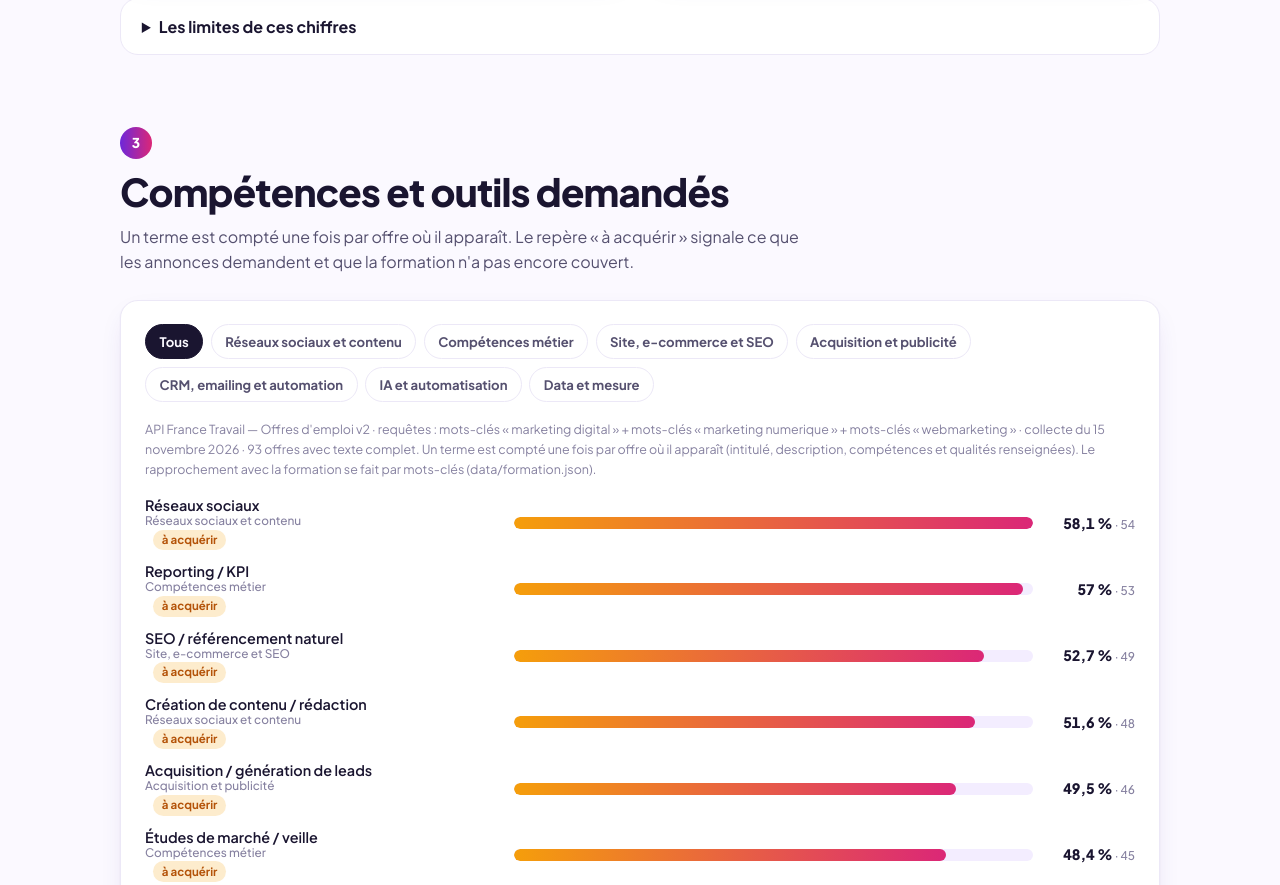
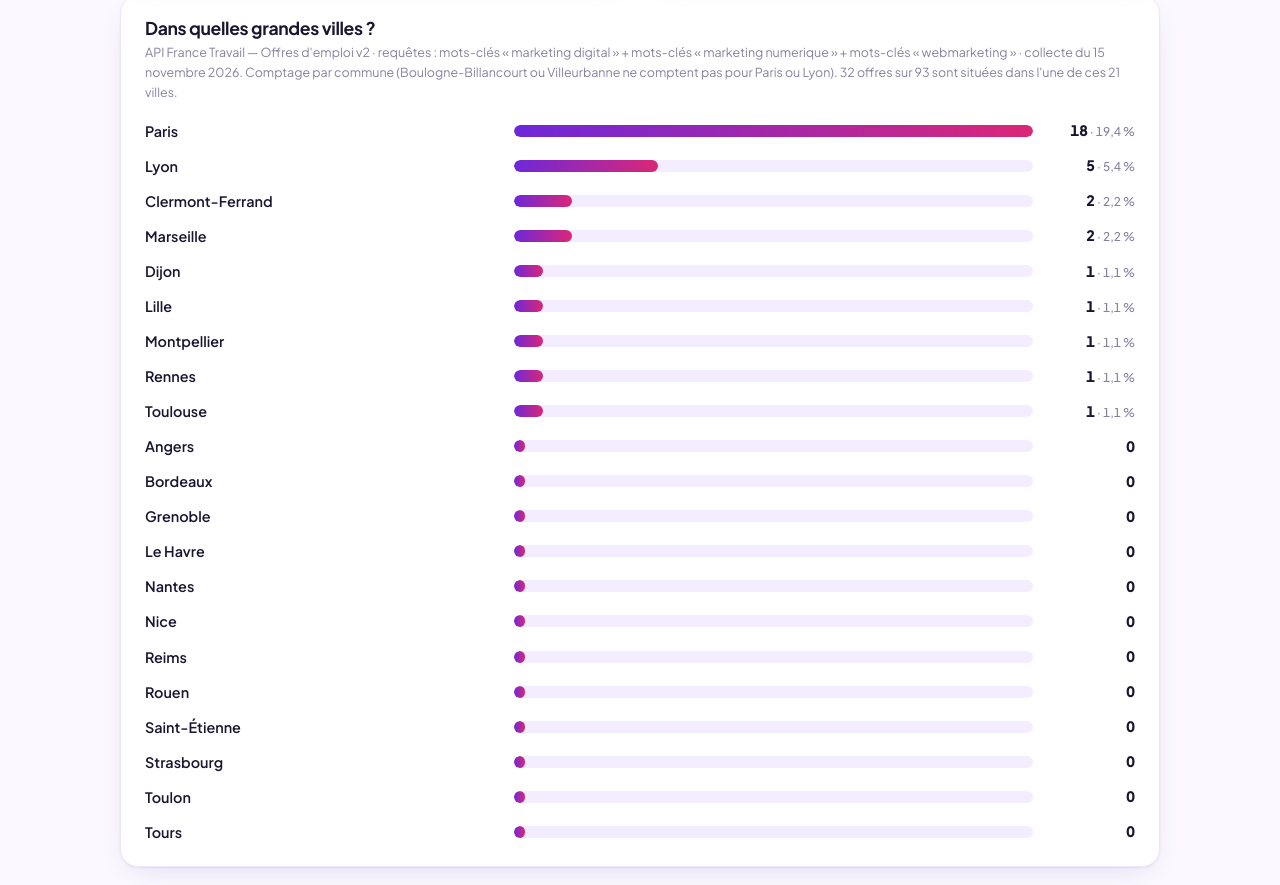
Before and after one commit to marionjgnt/fiche-metier, a plain HTML site: page index.html in a window 1280 px wide. Shown: the part 3101-3986 px from the top of the page. Drawn offline with Linux system fonts and the light colour scheme.

Commit message:
Ajouter le comptage par grande ville et un filtre ville
Co-Authored-By: Claude Opus 5.5 <noreply@anthropic.com>

```diff
--- a/data/analyse.json
+++ b/data/analyse.json
@@ -1,7 +1,7 @@
 {
  "meta": {
   "date_donnees": "2026-11-15T16:57:27+00:00",
-  "date_analyse": "2026-11-15T16:59:13+00:00",
+  "date_analyse": "2026-11-15T17:05:07+00:00",
   "canal": "API France Travail — Offres d'emploi v2",
   "requetes": [
    {
@@ -163,7 +163,115 @@
     "departement": "94",
     "n": 3
    }
-  ]
+  ],
+  "villes": [
+   {
+    "ville": "Paris",
+    "n": 18,
+    "pct": 19.4
+   },
+   {
+    "ville": "Lyon",
+    "n": 5,
+    "pct": 5.4
+   },
+   {
+    "ville": "Clermont-Ferrand",
+    "n": 2,
+    "pct": 2.2
+   },
+   {
+    "ville": "Marseille",
+    "n": 2,
+    "pct": 2.2
+   },
+   {
+    "ville": "Dijon",
+    "n": 1,
+    "pct": 1.1
+   },
+   {
+    "ville": "Lille",
+    "n": 1,
+    "pct": 1.1
+   },
+   {
+    "ville": "Montpellier",
+    "n": 1,
+    "pct": 1.1
+   },
+   {
+    "ville": "Rennes",
+    "n": 1,
+    "pct": 1.1
+   },
+   {
+    "ville": "Toulouse",
+    "n": 1,
+    "pct": 1.1
+   },
+   {
+    "ville": "Angers",
+    "n": 0,
+    "pct": 0.0
+   },
+   {
+    "ville": "Bordeaux",
+    "n": 0,
+    "pct": 0.0
+   },
+   {
+    "ville": "Grenoble",
+    "n": 0,
+    "pct": 0.0
+   },
+   {
+    "ville": "Le Havre",
+    "n": 0,
+    "pct": 0.0
+   },
+   {
+    "ville": "Nantes",
+    "n": 0,
+    "pct": 0.0
+   },
+   {
+    "ville": "Nice",
+    "n": 0,
+    "pct": 0.0
+   },
+   {
+    "ville": "Reims",
+    "n": 0,
+    "pct": 0.0
+   },
+   {
+    "ville": "Rouen",
+    "n": 0,
+    "pct": 0.0
+   },
+   {
+    "ville": "Saint-Étienne",
+    "n": 0,
+    "pct": 0.0
+   },
+   {
+    "ville": "Strasbourg",
+    "n": 0,
+    "pct": 0.0
+   },
+   {
+    "ville": "Toulon",
+    "n": 0,
+    "pct": 0.0
+   },
+   {
+    "ville": "Tours",
+    "n": 0,
+    "pct": 0.0
+   }
+  ],
+  "villes_total": 32
  },
  "teletravail": {
   "mentionne": 11,
@@ -652,12 +760,12 @@
   ],
   "api_competences": [
    {
-    "libelle": "Optimiser la visibilité des publications sur les réseaux sociaux",
+    "libelle": "Concevoir des supports de communication et d'image",
     "n": 9,
     "pct": 9.7
    },
    {
-    "libelle": "Concevoir des supports de communication et d'image",
+    "libelle": "Optimiser la visibilité des publications sur les réseaux sociaux",
     "n": 9,
     "pct": 9.7
    },
@@ -667,17 +775,17 @@
     "pct": 7.5
    },
    {
+    "libelle": "Analyser les besoins des utilisateurs pour la création de contenus multimédias",
+    "n": 7,
+    "pct": 7.5
+   },
+   {
     "libelle": "Savoir gérer plusieurs projets ou activités simultanément",
     "n": 7,
     "pct": 7.5
    },
    {
-    "libelle": "Analyser les besoins des utilisateurs pour la création de contenus multimédias",
-    "n": 7,
-    "pct": 7.5
-   },
-   {
-    "libelle": "Marketing des réseaux sociaux",
+    "libelle": "Effectuer un reporting régulier à la hiérarchie",
     "n": 2,
     "pct": 2.2
    },
@@ -687,17 +795,17 @@
     "pct": 2.2
    },
    {
-    "libelle": "Effectuer un reporting régulier à la hiérarchie",
+    "libelle": "Marketing des réseaux sociaux",
     "n": 2,
     "pct": 2.2
    },
    {
-    "libelle": "- Organisation et coordination d'événements.",
+    "libelle": "Création de supports de communication graphique.",
     "n": 1,
     "pct": 1.1
    },
    {
-    "libelle": "Création de supports de communication graphique.",
+    "libelle": "- Organisation et coordination d'événements.",
     "n": 1,
     "pct": 1.1
    },
@@ -707,7 +815,7 @@
     "pct": 1.1
    },
    {
-    "libelle": "E-commerce",
+    "libelle": "Surveiller les stocks virtuels pour ajuster les offres",
     "n": 1,
     "pct": 1.1
    }
@@ -739,12 +847,12 @@
     "pct": 2.2
    },
    {
-    "libelle": "Faire preuve de leadership",
+    "libelle": "Etre ouvert aux changements",
     "n": 1,
     "pct": 1.1
    },
    {
-    "libelle": "Etre ouvert aux changements",
+    "libelle": "Faire preuve de leadership",
     "n": 1,
     "pct": 1.1
    },
--- a/index.html
+++ b/index.html
@@ -80,6 +80,11 @@
       <div class="card"><h3>Quels contrats ?</h3><p class="src" id="src-contrats"></p><div class="bars" id="contrats"></div></div>
       <div class="card"><h3>Quels salaires affichés ?</h3><p class="src" id="src-salaires"></p><div class="table-wrap" id="salaires"></div><div id="repere"></div></div>
       <div class="card"><h3>Quand sont-elles publiées ?</h3><p class="src" id="src-mois"></p><div class="bars" id="mois"></div></div>
+    </div>
+    <div class="card" style="margin-top:1rem">
+      <h3>Dans quelles grandes villes ?</h3>
+      <p class="src" id="src-villes"></p>
+      <div class="bars" id="villes"></div>
     </div>
     <details class="limits" id="limites"><summary>Les limites de ces chiffres</summary><ul id="limites-liste"></ul></details>
   </section>
--- a/script.js
+++ b/script.js
@@ -125,6 +125,13 @@ async function pageAccueil() {
   $("src-geo").textContent = srcLine(m);
   renderBars($("geo"), a.geographie.zones.map((z) => ({
     label: z.zone.replace(" (ou département non précisé)", ""), value: z.n, display: fmtPct(z.pct), small: `· ${z.n}` })));
+  // grandes villes
+  const gv = a.geographie.villes || [];
+  if (gv.length) {
+    $("src-villes").textContent = `${srcLine(m)}. Comptage par commune (Boulogne-Billancourt ou Villeurbanne ne comptent pas pour Paris ou Lyon). `
+      + `${fmt(a.geographie.villes_total)} offres sur ${fmt(n)} sont situées dans l'une de ces ${gv.length} villes.`;
+    renderBars($("villes"), gv.map((v) => ({ label: v.ville, value: v.n, display: String(v.n), small: v.n ? `· ${fmtPct(v.pct)}` : "" })));
+  } else $("villes").closest(".card").hidden = true;
   // contrats
   $("src-contrats").textContent = `${srcLine(m)}. Catégorie déduite du type de contrat, de la nature du contrat et de l'intitulé (alternance, stage).`;
   renderBars($("contrats"), a.contrats.map((x) => ({ label: x.contrat, value: x.n, display: fmtPct(x.pct), small: `· ${x.n}` })), { cls: "alt" });
@@ -292,6 +299,8 @@ async function pageOffres() {
 
   const contrats = [...new Set(offres.map((o) => o.contrat))].sort();
   const zones = [...new Set(offres.map((o) => o.zone))];
+  const villes = [...new Set(offres.map((o) => o.ville).filter(Boolean))].sort((x, y) => x.localeCompare(y, "fr"));
+  if ($("f-ville")) villes.forEach((v) => $("f-ville").append(el("option", { value: v, text: v })));
   contrats.forEach((c) => $("f-contrat").append(el("option", { value: c, text: c })));
   zones.forEach((z) => $("f-zone").append(el("option", { value: z, text: z.replace(" (ou département non précisé)", "") })));
 
@@ -299,7 +308,8 @@ async function pageOffres() {
   const fold = (s) => (s || "").normalize("NFD").replace(/[̀-ͯ]/g, "").toLowerCase();
   const rendre = () => {
     const q = fold($("q").value), c = $("f-contrat").value, z = $("f-zone").value, tt = $("f-tt").checked;
-    const ok = offres.filter((o) => (!c || o.contrat === c) && (!z || o.zone === z) && (!tt || o.teletravail !== "non")
+    const v = $("f-ville") ? $("f-ville").value : "";
+    const ok = offres.filter((o) => (!c || o.contrat === c) && (!z || o.zone === z) && (!v || o.ville === v) && (!tt || o.teletravail !== "non")
       && (!q || fold(`${o.intitule} ${o.entreprise} ${o.lieu}`).includes(q)));
     $("count").textContent = `${fmt(ok.length)} offre(s) sur ${fmt(offres.length)}`;
     $("vide").hidden = ok.length > 0;
@@ -319,7 +329,7 @@ async function pageOffres() {
       liste.append(el("div", { style: "text-align:center" }, more));
     }
   };
-  ["q", "f-contrat", "f-zone", "f-tt"].forEach((id) => $(id).addEventListener("input", () => { limite = 40; rendre(); }));
+  ["q", "f-contrat", "f-zone", "f-ville", "f-tt"].filter((id) => $(id)).forEach((id) => $(id).addEventListener("input", () => { limite = 40; rendre(); }));
   rendre();
 }
 
```
Also changed, not shown: data/historique.json (+20 -20 lines), data/offres_site.json (+1 -1 lines), offres.html (+2 -1 lines), 1 other file.
